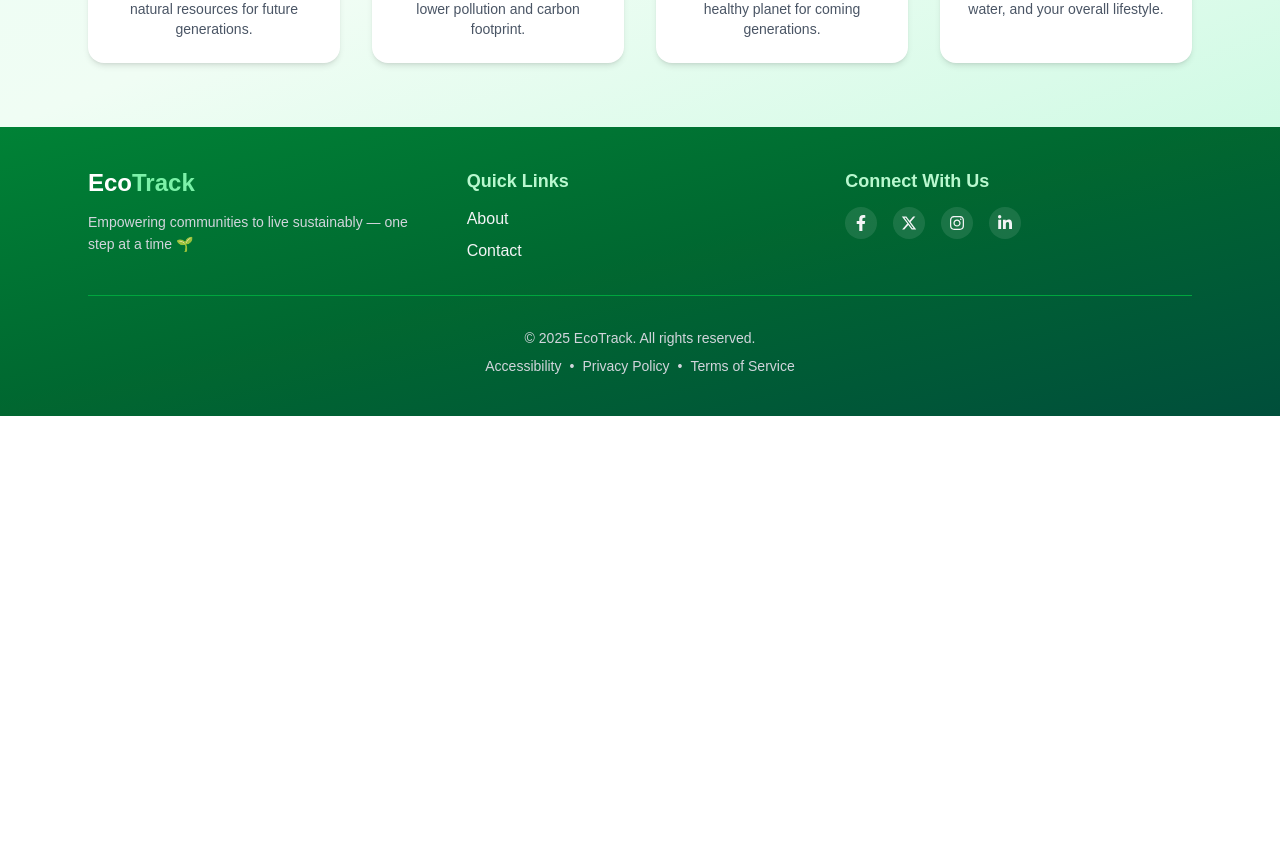
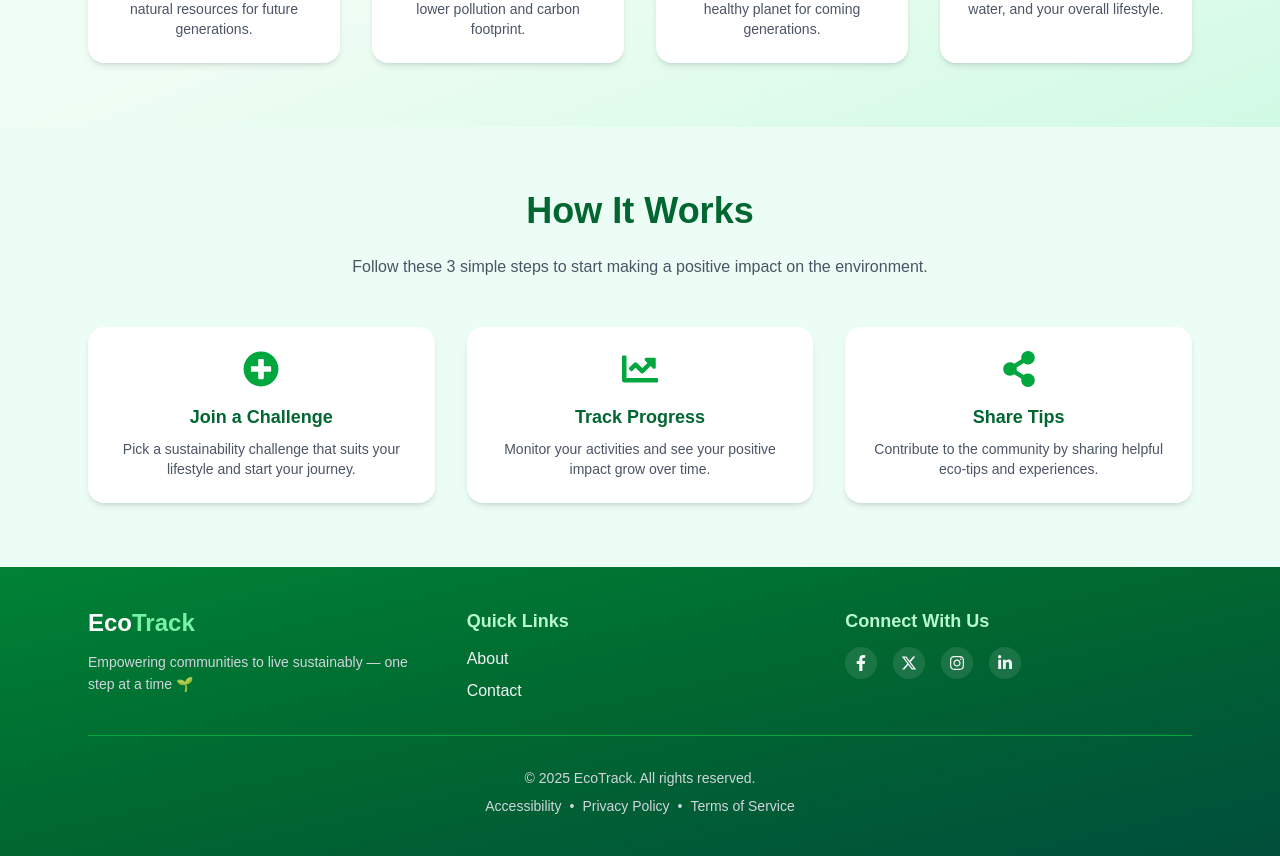
Before and after one commit to Anzumul-Jubayer/eco-track-client, a React (Vite) app: page / in a window 1280 px wide. Shown: the part 1140-1996 px from the top of the page. Before the commit the page ends 1556 px from the top, so only its background shows below. Built offline with nearby package versions, Linux system fonts and the light colour scheme.

Commit message:
How it works

```diff
--- a/src/Pages/Home.jsx
+++ b/src/Pages/Home.jsx
@@ -1,12 +1,14 @@
 import React from 'react';
 import HeroSlider from '../components/Home/HeroSlider';
 import WhyGoGreen from '../components/Home/WhyGoGreen';
+import HowItWorks from '../components/Home/HowItWorks';
 
 const Home = () => {
     return (
         <div>
             <HeroSlider></HeroSlider>
             <WhyGoGreen/>
+            <HowItWorks/>
         </div>
     );
 };
--- /dev/null
+++ b/src/components/Home/HowItWorks.jsx
@@ -0,0 +1,73 @@
+import React, { useEffect } from "react";
+import AOS from "aos";
+import "aos/dist/aos.css";
+import { FaPlusCircle, FaChartLine, FaShareAlt } from "react-icons/fa";
+
+const HowItWorks = () => {
+  useEffect(() => {
+    AOS.init({ duration: 1000, once: true });
+  }, []);
+
+  const steps = [
+    {
+      icon: <FaPlusCircle className="text-green-600 text-4xl" />,
+      title: "Join a Challenge",
+      desc: "Pick a sustainability challenge that suits your lifestyle and start your journey.",
+      aos: "fade-right",
+    },
+    {
+      icon: <FaChartLine className="text-green-600 text-4xl" />,
+      title: "Track Progress",
+      desc: "Monitor your activities and see your positive impact grow over time.",
+      aos: "fade-up",
+    },
+    {
+      icon: <FaShareAlt className="text-green-600 text-4xl" />,
+      title: "Share Tips",
+      desc: "Contribute to the community by sharing helpful eco-tips and experiences.",
+      aos: "fade-left",
+    },
+  ];
+
+  return (
+    <section className="bg-emerald-50 py-16">
+      <div className="max-w-6xl mx-auto px-6 text-center">
+
+        <h2
+          className="text-3xl md:text-4xl font-extrabold text-green-800 mb-6"
+          data-aos="fade-up"
+        >
+          How It Works
+        </h2>
+        <p
+          className="text-gray-600 mb-12 max-w-2xl mx-auto"
+          data-aos="fade-up"
+          data-aos-delay="150"
+        >
+          Follow these 3 simple steps to start making a positive impact on the
+          environment.
+        </p>
+
+
+        <div className="grid grid-cols-1 md:grid-cols-3 gap-8">
+          {steps.map((step, index) => (
+            <div
+              key={index}
+              className="bg-white rounded-2xl shadow-md p-6 hover:shadow-xl transition-all duration-300"
+              data-aos={step.aos}
+              data-aos-delay={index * 200}
+            >
+              <div className="flex justify-center mb-4">{step.icon}</div>
+              <h3 className="text-lg font-semibold text-green-800 mb-2">
+                {step.title}
+              </h3>
+              <p className="text-gray-600 text-sm">{step.desc}</p>
+            </div>
+          ))}
+        </div>
+      </div>
+    </section>
+  );
+};
+
+export default HowItWorks;
```
